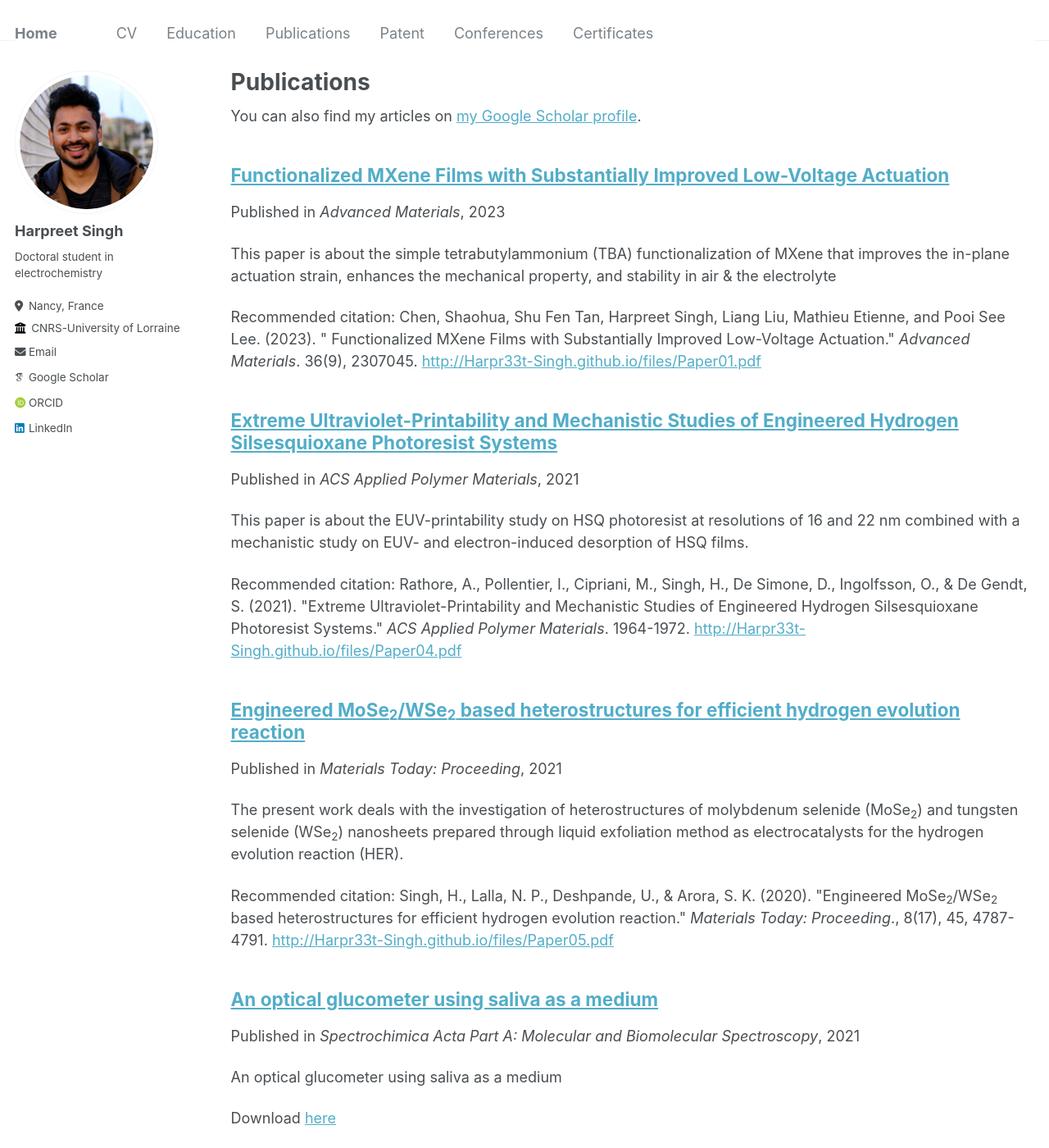
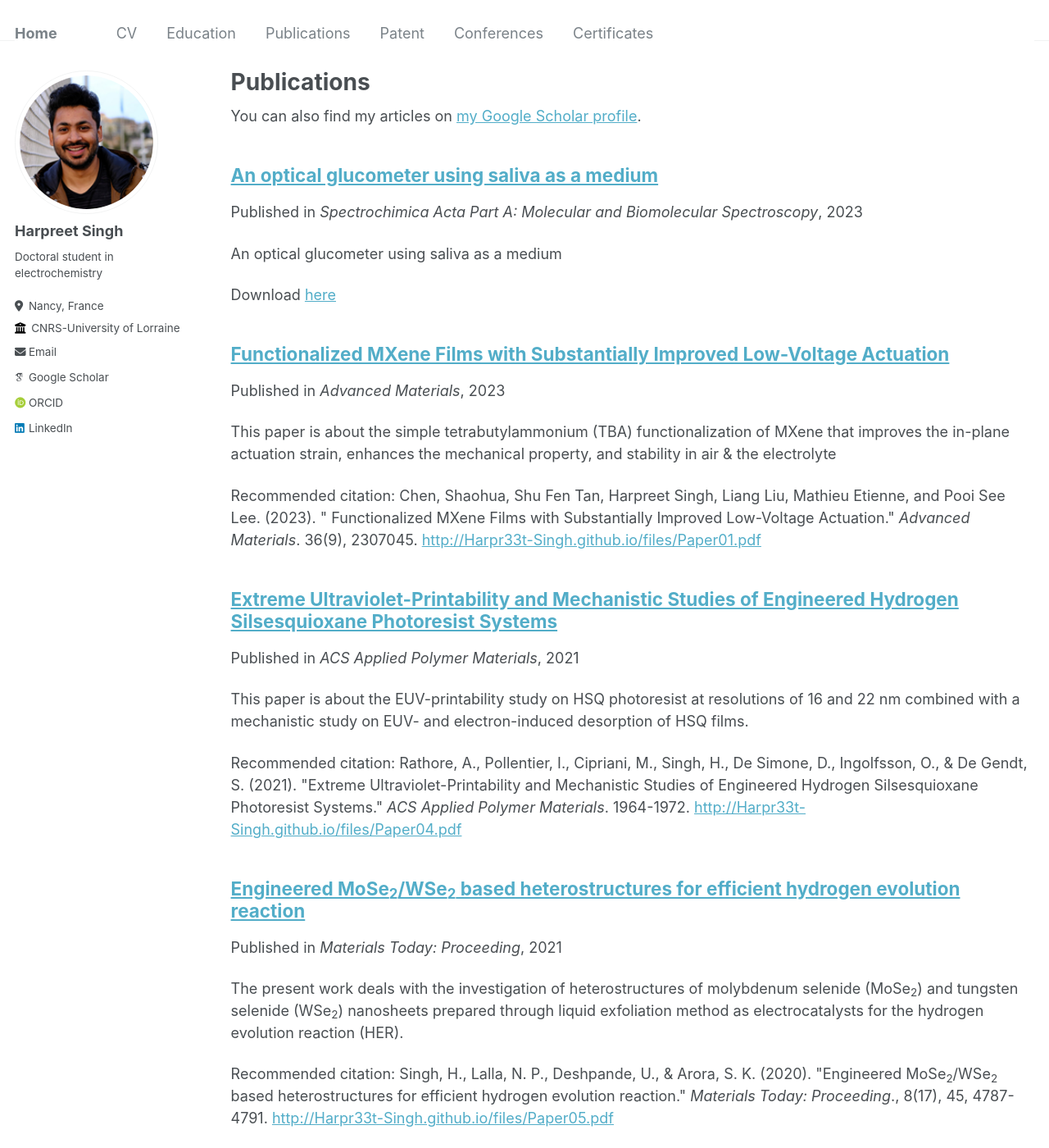
Before and after one commit to Harpr33t-Singh/Harpr33t-Singh.github.io, a Jekyll site: the page built from _pages/publications.md, in a window 1280 px wide and 1400 px high. Shown: the whole window at 82% size. Built offline with Jekyll 4.4.1, drawn with Linux system fonts in a browser that asks for light colours; some web fonts are replaced.

Commit message:
Update 2024-03-29-paper-title-number-8.md

```diff
--- a/_publications/2024-03-29-paper-title-number-8.md
+++ b/_publications/2024-03-29-paper-title-number-8.md
@@ -3,7 +3,7 @@ title: "An optical glucometer using saliva as a medium"
 collection: publications
 permalink: /publication/2010-10-01-paper-title-number-1
 excerpt: 'An optical glucometer using saliva as a medium'
-date: 2021-01-24
+date: 2023-11-23
 venue: 'Spectrochimica Acta Part A: Molecular and Biomolecular Spectroscopy'
 
 paperurl: ''
@@ -11,4 +11,4 @@ paperurl: ''
 
 ---
 
-Submitted and under process
+Submitted and under process.
```
